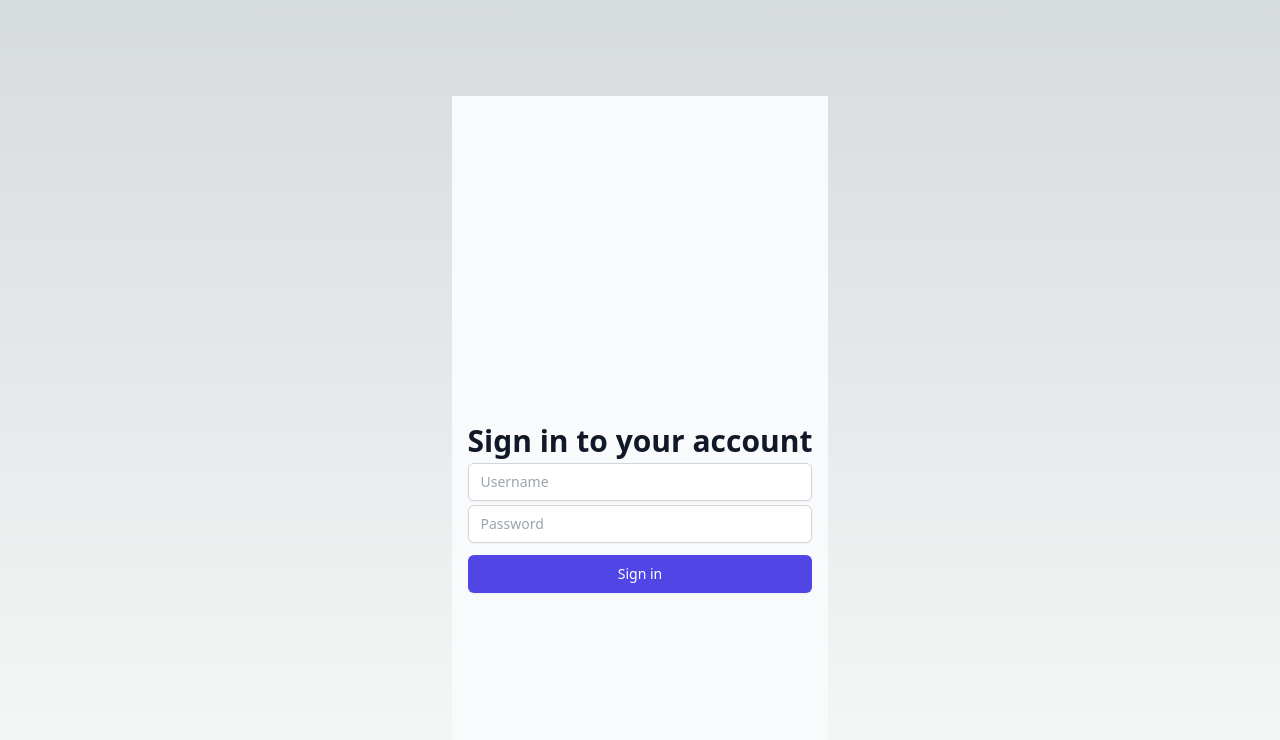
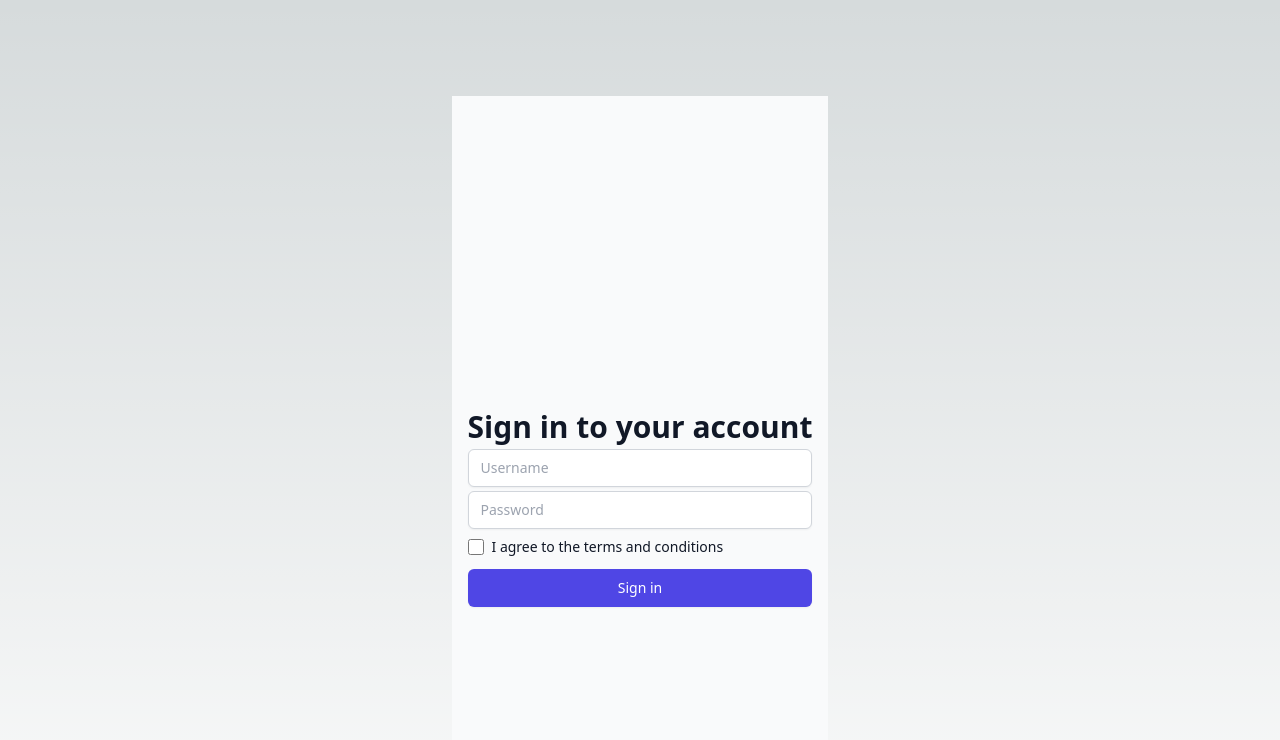
Before and after one commit to stub-ai/1bef8f23-4ee2-5264-a55b-f3a5e8f22cec, a Next.js app: page / in a window 1280 px wide. Shown: the top 740 px of the page. Built offline with nearby package versions, Linux system fonts and the light colour scheme.

Commit message:
Commit from Stub AI

```diff
--- a/components/Login.tsx
+++ b/components/Login.tsx
@@ -4,6 +4,7 @@ import axios from 'axios';
 const Login = () => {
   const [username, setUsername] = useState('');
   const [password, setPassword] = useState('');
+  const [agreed, setAgreed] = useState(false);
 
   const handleLogin = async () => {
     try {
@@ -31,6 +32,9 @@ const Login = () => {
 
       // Handle SAML response
       // This will depend on your specific use case
+      if (agreed) {
+        // Send SAML response to the browser
+      }
     } catch (error) {
       console.error('Error during login:', error);
     }
@@ -58,6 +62,17 @@ const Login = () => {
           onChange={(e) => setPassword(e.target.value)}
           className="mt-1 block w-full py-2 px-3 border border-gray-300 rounded-md shadow-sm focus:outline-none focus:ring-indigo-500 focus:border-indigo-500 sm:text-sm"
         />
+        <div className="flex items-center mt-2">
+          <input
+            type="checkbox"
+            checked={agreed}
+            onChange={(e) => setAgreed(e.target.checked)}
+            className="h-4 w-4 text-indigo-600 focus:ring-indigo-500 border-gray-300 rounded"
+          />
+          <label htmlFor="agreement" className="ml-2 block text-sm text-gray-900">
+            I agree to the terms and conditions
+          </label>
+        </div>
         <button
           onClick={handleLogin}
           className="mt-3 w-full py-2 px-4 border border-transparent rounded-md shadow-sm text-sm font-medium text-white bg-indigo-600 hover:bg-indigo-700 focus:outline-none focus:ring-2 focus:ring-offset-2 focus:ring-indigo-500"
```
